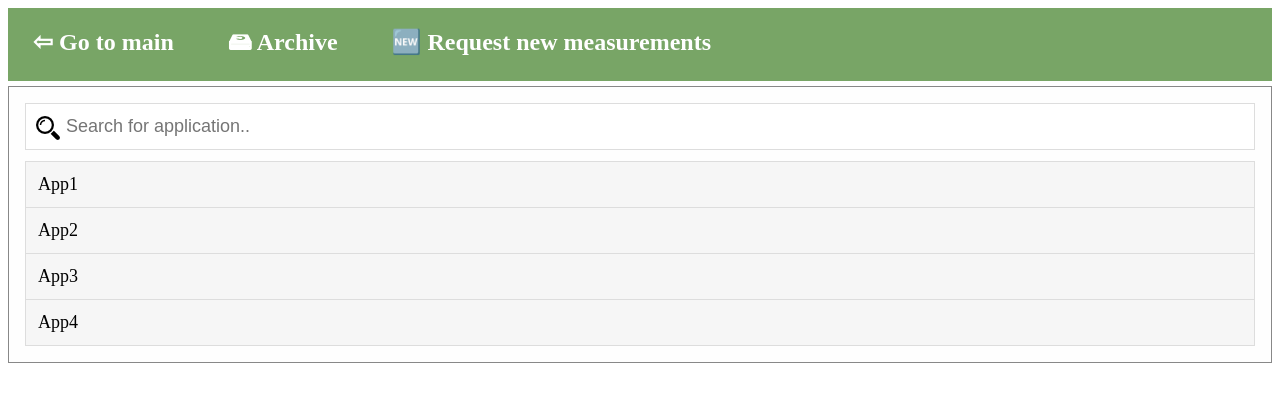
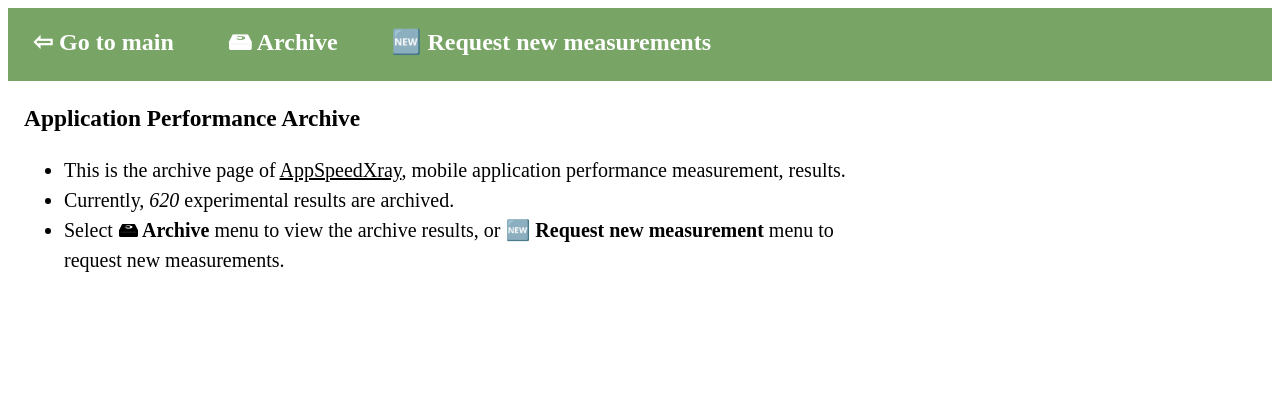
Before and after one commit to munhyunsu/AppSpeedXrayWebsite, a Django app: page / in a window 1280 px wide. Shown: the top 402 px of the page. Run offline with Django 3.2, Linux system fonts and the light colour scheme.

Commit message:
Index page

```diff
--- a/mysite/xray/static/css/index.css
+++ b/mysite/xray/static/css/index.css
@@ -1,63 +1,10 @@
-.nav-top {
-  background-color: #78a566;
-  width: 100%;
-  text-align: left;
+.post {
+  padding: 0.01em 16px;
+  float: left;
+  width: 66.6%;
+  font-size: 20px;
 }
 
-.nav-top a {
-  font-size: 150%;
-  font-weight: bold;
-  color: #ffffff;
-  padding: 16px 25px;
-  text-align: center;
-  text-decoration: none;
-  display: inline-block;
+.post li {
+  line-height: 150%;
 }
-
-.nav-top a:hover {
-  background-color: #4f6d41;
-}
-
-.entry-list {
-  background-color: #fefefe;
-  padding: 16px;
-  margin: 5px auto; /* 15% from the top and centered */
-  border: 1px solid #888;
-  width: auto; /* Could be more or less, depending on screen size */
-  overflow: auto;
-}
-
-.entry-search {
-  background-image: url('../img/magnifier.png'); /* Add a search icon to input */
-  background-position: 10px 12px; /* Position the search icon */
-  background-repeat: no-repeat; /* Do not repeat the icon image */
-  padding: 12px 20px 12px 40px; /* Add some padding */
-  width: 100%; /* Full-width */
-  font-size: 18px; /* Increase font-size */
-  border: 1px solid #ddd; /* Add a grey border */
-  margin-bottom: 12px; /* Add some space below the input */
-  display: inline-block;
-  box-sizing: border-box;
-}
-
-.entry-ul {
-  /* Remove default list styling */
-  list-style-type: none;
-  padding: 0;
-  margin: 0;
-}
-
-.entry-ul li a {
-  border: 1px solid #ddd; /* Add a border to all links */
-  margin-top: -1px; /* Prevent double borders */
-  background-color: #f6f6f6; /* Grey background color */
-  padding: 12px; /* Add some padding */
-  text-decoration: none; /* Remove default text underline */
-  font-size: 18px; /* Increase the font-size */
-  color: black; /* Add a black text color */
-  display: block; /* Make it into a block element to fill the whole list */
-}
-
-.entry-ul li a:hover:not(.header) {
-  background-color: #eee; /* Add a hover effect to all links, except for headers */
-}
--- /dev/null
+++ b/mysite/xray/static/css/nav.css
@@ -0,0 +1,19 @@
+.nav-top {
+  background-color: #78a566;
+  width: 100%;
+  text-align: left;
+}
+
+.nav-top a {
+  font-size: 150%;
+  font-weight: bold;
+  color: #ffffff;
+  padding: 16px 25px;
+  text-align: center;
+  text-decoration: none;
+  display: inline-block;
+}
+
+.nav-top a:hover {
+  background-color: #4f6d41;
+}
--- a/mysite/xray/templates/index.html
+++ b/mysite/xray/templates/index.html
@@ -2,7 +2,8 @@
 <html lang="en">
 <head>
   {% load static %}
-  <link rel="stylesheet" type="text/css" href="{% static "css/index.css" %}">
+  <link rel="stylesheet" type="text/css" href="{% static "css/nav.css" %}">
+    <link rel="stylesheet" type="text/css" href="{% static "css/index.css" %}">
   <meta charset="UTF-8">
   <title>AppSpeedXray: Application Performance Archive</title>
 </head>
@@ -17,20 +18,19 @@ The Header field: Navigation
 </div>
 
 <!--
-The Performance Metric field: Table
+The Explain field:
+1. Where is here?
+2. The number of archived measurements currently
+3. Menus
 -->
-<div class="entry-list">
-  <label for="entry-search"></label>
-  <input type="text" id="entry-search" class="entry-search" onkeyup="myFunction()" placeholder="Search for application..">
-  <ul class="entry-ul ">
-    <li><a href="#wow">App1</a></li>
-    <li><a href="#wow">App2</a></li>
-    <li><a href="#wow">App3</a></li>
-    <li><a href="#wow">App4</a></li>
-    {% for app in apps %}
-    <li><a href="result?package={{ app.package_name }}">{{ app.app_title }}</a></li>
-    {% endfor %}
+<div class="post">
+  <h3>Application Performance Archive</h3>
+  <ul>
+    <li>This is the archive page of <u>AppSpeedXray</u>, mobile application performance measurement, results.</li>
+    <li>Currently, <i>620</i> experimental results are archived.</li>
+    <li>Select <b>🖴 Archive</b> menu to view the archive results, or <b>🆕 Request new measurement</b> menu to request new measurements.</li>
   </ul>
 </div>
+
 </body>
 </html>
```
Also changed, not shown: mysite/xray/static/css/archive.css (added, +43 -0 lines), mysite/xray/templates/archive.html (added, +37 -0 lines).
